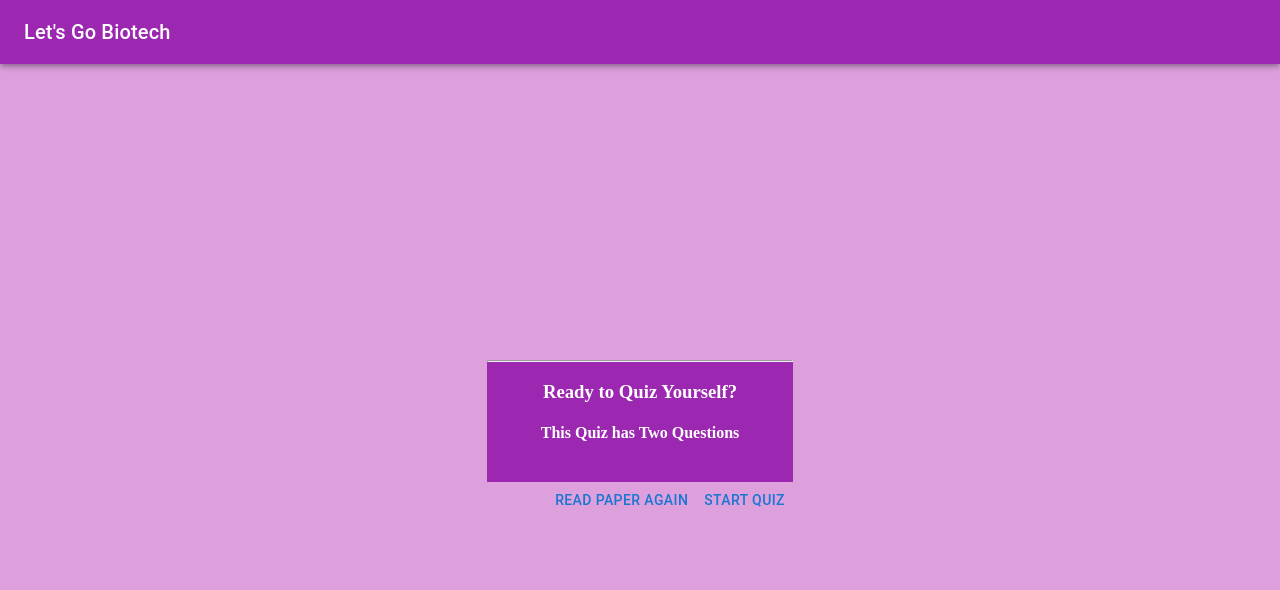
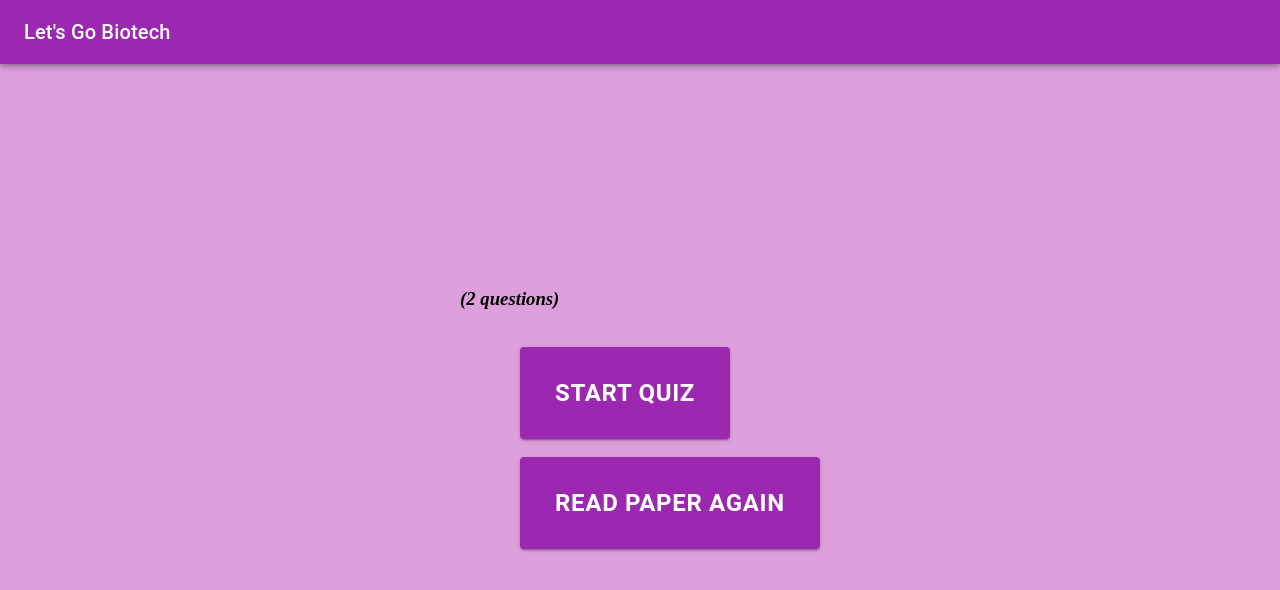
Before and after one commit to rohanrobinson/lgb, a Next.js app: page /take-quiz in a window 1280 px wide. Shown: the top 590 px of the page. Built offline with nearby package versions, Linux system fonts and the light colour scheme.

Commit message:
button styling, some text changes

```diff
--- a/src/pages/index.js
+++ b/src/pages/index.js
@@ -52,7 +52,7 @@ export default function Home() {
               Let's Go Biotech
             </Typography>
             <Typography variant="h6" component="div" sx={{ flexGrow: 0 }} className={styles.cursorPointer} onClick={seeAboutUs}>
-              About
+              About Us
             </Typography>
           </Toolbar>
         </AppBar>
--- a/src/pages/take-quiz.js
+++ b/src/pages/take-quiz.js
@@ -114,10 +114,10 @@ export default function TakeQuiz() {
 // defining pages of the quiz
   const introPage =
     <div className={styles.introPage}>
-      <hr></hr>
+      {/* <hr></hr>
       <h3>Ready to Quiz Yourself?</h3>
       <h4>This Quiz has Two Questions</h4>
-      <br />
+      <br /> */}
     </div>;
 
 
@@ -365,7 +365,7 @@ export default function TakeQuiz() {
 
       <br />
       <div>
-        <h3><i>{displayQuizName()}</i></h3>
+        <h3><i>{displayQuizName()} (2 questions)</i></h3>
           <br />
           {displayQuizFlow()}
 
@@ -373,8 +373,41 @@ export default function TakeQuiz() {
         currPageNum == 0
         ?
         (<div className={styles.quizArrows}>
-          <Button onClick={() => arrowClick("left")}>Read Paper Again</Button>
-          <Button onClick={() => arrowClick("right")}>Start Quiz</Button>
+
+          <Button
+              variant="contained"
+              color="secondary"
+              size="small"
+              sx={{ fontWeight: 'bold', fontSize: '24px', padding: '25px 35px', }}
+              onClick={() => arrowClick("right")}
+            >
+            Start Quiz
+          </Button>
+
+          <br />
+          <br />
+
+          <Link
+            href={{
+                pathname: '/read-paper',
+                query: {
+                    showPaper1: showPaper1,
+                    showPaper2: showPaper2,
+                    showPaper3: showPaper3,
+                    paperNames: paperNames,
+                }
+            }}
+            passHref
+          >
+            <Button
+                variant="contained"
+                color="secondary"
+                size="large"
+                sx={{ fontWeight: 'bold', fontSize: '24px', padding: '25px 35px' }}
+            >
+                Read Paper Again
+            </Button>
+        </Link>
         </div>)
         :
         (<div className={styles.quizArrows}>
```
Also changed, not shown: src/pages/about-us.js (+0 -12 lines), src/pages/read-paper.js (+16 -8 lines).
